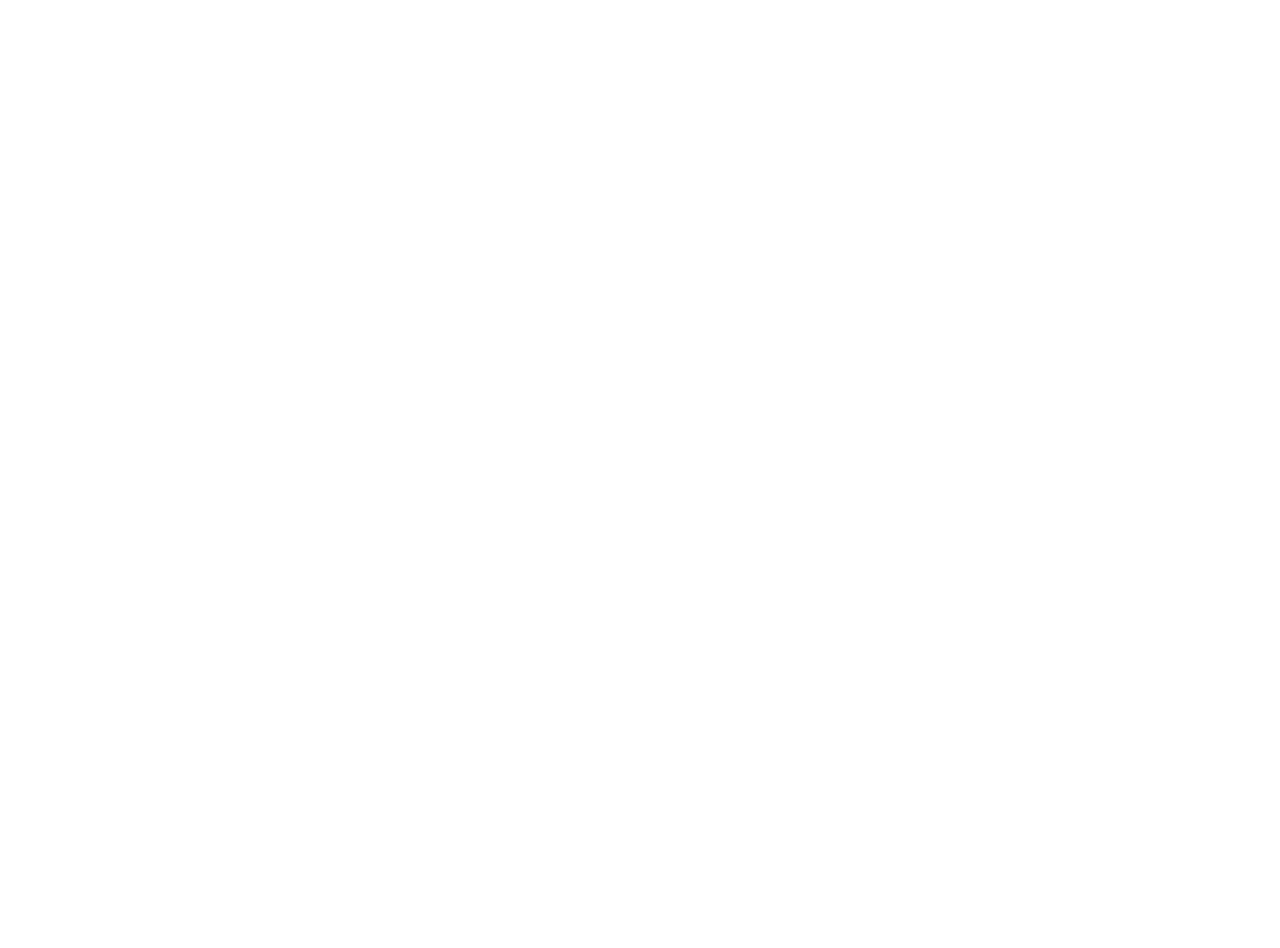
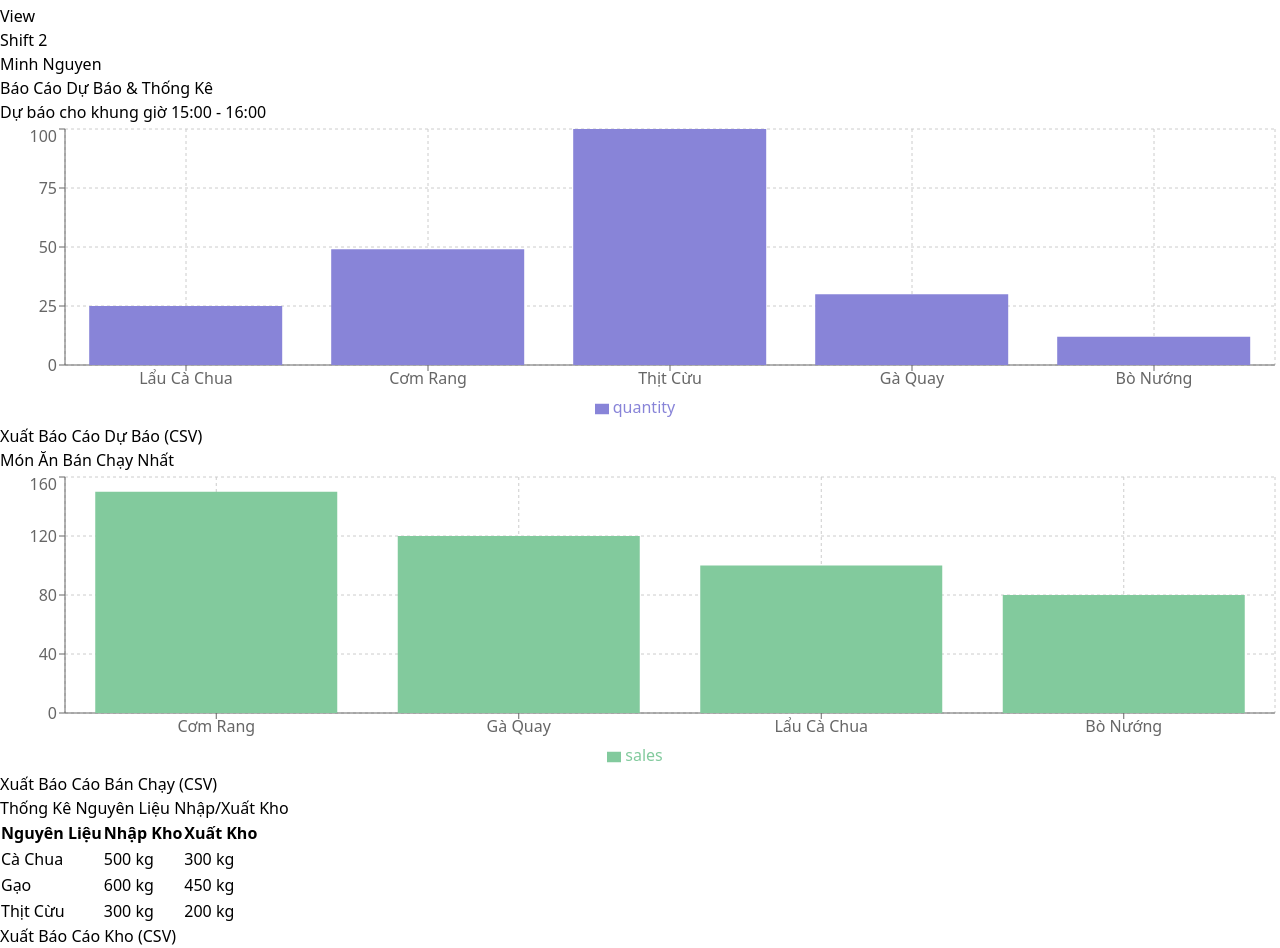
Before and after one commit to my-nggia/supply-chef, a React (Vite) app: page /marketing/view-data in a window 1280 px wide. Before the commit this address had no page. Shown: the part 180-1128 px from the top of the page. Before the commit the page ends 800 px from the top, so only its background shows below. Built offline with nearby package versions, Linux system fonts and the light colour scheme.

Commit message:
[ADD] Marketing

```diff
--- a/src/App.jsx
+++ b/src/App.jsx
@@ -15,6 +15,7 @@
 import ViewOrders from './components/Kitchen/ViewOrders'
 import SousChefOrders from './components/Kitchen/SousChefOrders'
 import ForecastPage from './components/Kitchen/ForecastPage'
+import ViewData from './components/Marketing/ViewData'
 
 function App() {
 
@@ -36,6 +37,7 @@
           <Route path='/kitchen/view-orders' element={<ViewOrders />}/>
           <Route path='/kitchen/forecast' element={<ForecastPage />}/>
           <Route path='/kitchen/tien-luat/update-order' element={<SousChefOrders />}/>
+          <Route path='/marketing/view-data' element={<ViewData />}/>
 
 
 
--- a/src/components/Main/DomainList.jsx
+++ b/src/components/Main/DomainList.jsx
@@ -13,6 +13,7 @@
     { domain: "/kitchen/view-orders", description: "View Orders" },
     { domain: "/kitchen/tien-luat/update-order", description: "Update Order" },
     { domain: "/kitchen/forecast", description: "View Forecast" },
+    { domain: "/marketing/view-data", description: "View Data" },
   ];
 
 const DomainList = () => {
--- /dev/null
+++ b/src/components/Marketing/ViewData.jsx
@@ -0,0 +1,151 @@
+import React, { useState, useEffect } from "react";
+import { BarChart, Bar, XAxis, YAxis, CartesianGrid, Tooltip, Legend, ResponsiveContainer } from "recharts";
+import InventoryNavigationBar from "../Navigation Bars/InventoryNavigationBar";
+
+import { CSVLink } from "react-csv";
+
+function ViewData() {
+  const [forecastData, setForecastData] = useState([]);
+  const [topSellingData, setTopSellingData] = useState([]);
+  const [stockData, setStockData] = useState([]);
+  const [currentHour, setCurrentHour] = useState(0);
+
+  useEffect(() => {
+    getForecastData();
+    getTopSellingData();
+    getStockData();
+  }, []);
+
+  // Giả lập dữ liệu dự báo
+  const getForecastData = () => {
+    const now = new Date();
+    const currentHour = now.getHours();
+    setCurrentHour(currentHour);
+
+    const mockForecastData = [
+      { dish: "Lẩu Cà Chua", quantity: 25 },
+      { dish: "Cơm Rang", quantity: 49 },
+      { dish: "Thịt Cừu", quantity: 100 },
+      { dish: "Gà Quay", quantity: 30 },
+      { dish: "Bò Nướng", quantity: 12 },
+    ];
+    setForecastData(mockForecastData);
+  };
+
+  // Giả lập dữ liệu món ăn bán chạy
+  const getTopSellingData = () => {
+    const mockTopSellingData = [
+      { dish: "Cơm Rang", sales: 150 },
+      { dish: "Gà Quay", sales: 120 },
+      { dish: "Lẩu Cà Chua", sales: 100 },
+      { dish: "Bò Nướng", sales: 80 },
+    ];
+    setTopSellingData(mockTopSellingData);
+  };
+
+  // Giả lập dữ liệu nhập/xuất kho
+  const getStockData = () => {
+    const mockStockData = [
+      { ingredient: "Cà Chua", imported: 500, exported: 300 },
+      { ingredient: "Gạo", imported: 600, exported: 450 },
+      { ingredient: "Thịt Cừu", imported: 300, exported: 200 },
+    ];
+    setStockData(mockStockData);
+  };
+
+  // CSV headers
+  const forecastHeaders = [
+    { label: "Món Ăn", key: "dish" },
+    { label: "Số Lượng Dự Báo", key: "quantity" },
+  ];
+  const topSellingHeaders = [
+    { label: "Món Ăn", key: "dish" },
+    { label: "Số Lượng Bán", key: "sales" },
+  ];
+  const stockHeaders = [
+    { label: "Nguyên Liệu", key: "ingredient" },
+    { label: "Nhập Kho", key: "imported" },
+    { label: "Xuất Kho", key: "exported" },
+  ];
+
+  return (
+    <div className="w-full">
+      <InventoryNavigationBar />
+      <div className="h-screen bg-gray-100 p-4">
+        <h1 className="text-3xl font-bold mb-4">Báo Cáo Dự Báo & Thống Kê</h1>
+
+        {/* Biểu đồ dự báo */}
+        <div className="bg-white p-4 rounded-md shadow-md mb-6">
+          <h2 className="text-xl font-semibold mb-2">
+            Dự báo cho khung giờ {currentHour + 1}:00 - {currentHour + 2}:00
+          </h2>
+          <ResponsiveContainer width="100%" height={300}>
+            <BarChart data={forecastData}>
+              <CartesianGrid strokeDasharray="3 3" />
+              <XAxis dataKey="dish" />
+              <YAxis />
+              <Tooltip />
+              <Legend />
+              <Bar dataKey="quantity" fill="#8884d8" />
+            </BarChart>
+          </ResponsiveContainer>
+          <CSVLink data={forecastData} headers={forecastHeaders} filename="forecast_report.csv">
+            <button className="mt-4 bg-blue-500 text-white px-4 py-2 rounded hover:bg-blue-600">
+              Xuất Báo Cáo Dự Báo (CSV)
+            </button>
+          </CSVLink>
+        </div>
+
+        {/* Biểu đồ món bán chạy */}
+        <div className="bg-white p-4 rounded-md shadow-md mb-6">
+          <h2 className="text-xl font-semibold mb-2">Món Ăn Bán Chạy Nhất</h2>
+          <ResponsiveContainer width="100%" height={300}>
+            <BarChart data={topSellingData}>
+              <CartesianGrid strokeDasharray="3 3" />
+              <XAxis dataKey="dish" />
+              <YAxis />
+              <Tooltip />
+              <Legend />
+              <Bar dataKey="sales" fill="#82ca9d" />
+            </BarChart>
+          </ResponsiveContainer>
+          <CSVLink data={topSellingData} headers={topSellingHeaders} filename="top_selling_report.csv">
+            <button className="mt-4 bg-green-500 text-white px-4 py-2 rounded hover:bg-green-600">
+              Xuất Báo Cáo Bán Chạy (CSV)
+            </button>
+          </CSVLink>
+        </div>
+
+        {/* Bảng thống kê nguyên liệu */}
+        <div className="bg-white p-4 rounded-md shadow-md">
+          <h2 className="text-xl font-semibold mb-4">Thống Kê Nguyên Liệu Nhập/Xuất Kho</h2>
+          <table className="w-full border-collapse border">
+            <thead>
+              <tr>
+                <th className="border p-2">Nguyên Liệu</th>
+                <th className="border p-2">Nhập Kho</th>
+                <th className="border p-2">Xuất Kho</th>
+              </tr>
+            </thead>
+            <tbody>
+              {stockData.map((item, index) => (
+                <tr key={index}>
+                  <td className="border p-2">{item.ingredient}</td>
+                  <td className="border p-2">{item.imported} kg</td>
+                  <td className="border p-2">{item.exported} kg</td>
+                </tr>
+              ))}
+            </tbody>
+          </table>
+          <CSVLink data={stockData} headers={stockHeaders} filename="stock_report.csv">
+            <button className="mt-4 bg-red-500 text-white px-4 py-2 rounded hover:bg-red-600">
+              Xuất Báo Cáo Kho (CSV)
+            </button>
+          </CSVLink>
+        </div>
+      </div>
+    </div>
+  );
+}
+
+export default ViewData;
```
